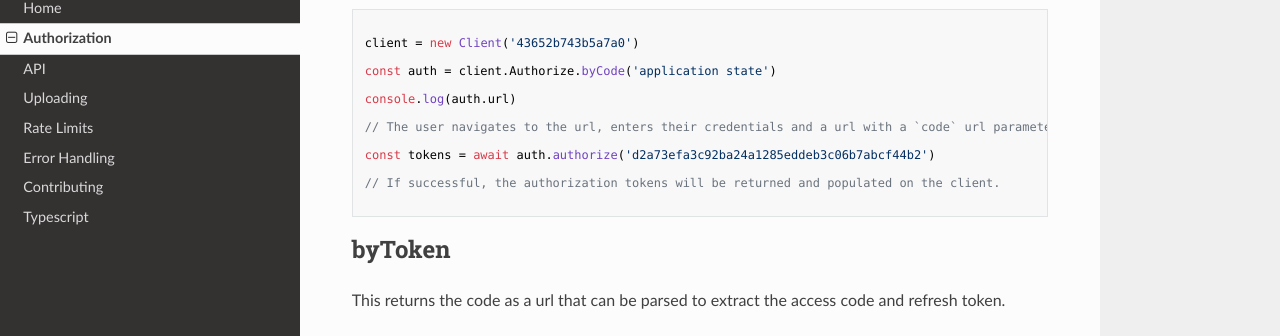
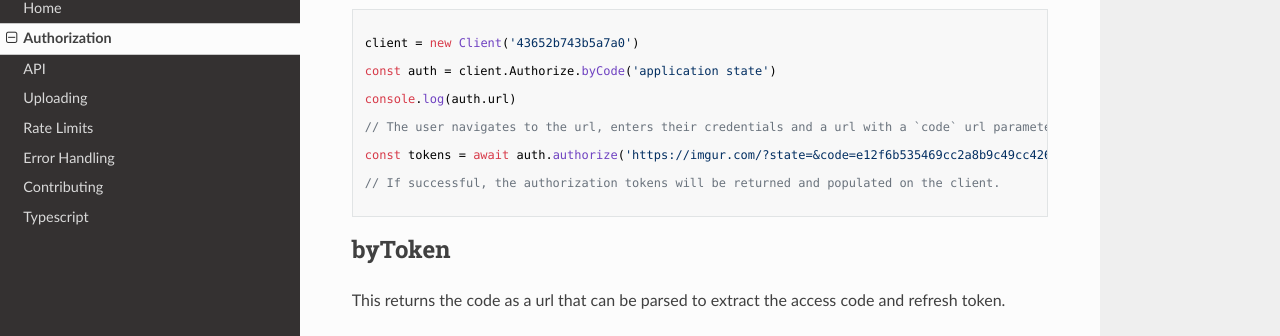
Before and after one commit to rmp135/imgur, an MkDocs documentation site: the page built from docs/docs/authorization.md, in a window 1280 px wide and 900 px high, scrolled down 491 px. Shown: the part 112-448 px from the top of the window. Built offline with MkDocs 1.6.1, drawn with Linux system fonts in a browser that asks for light colours; nearby versions of some CDN libraries; old or Windows-style settings are respelled for this version of MkDocs.

Commit message:
Updated docs to show how the token auth now works.

```diff
--- a/docs/docs/authorization.md
+++ b/docs/docs/authorization.md
@@ -28,7 +28,7 @@ console.log(auth.url)
 
 // The user navigates to the url, enters their credentials and a url with a `code` url parameter is returned. Put this code into the `authorize` function.
 
-const tokens = await auth.authorize('d2a73efa3c92ba24a1285eddeb3c06b7abcf44b2')
+const tokens = await auth.authorize('https://imgur.com/?state=&code=e12f6b535469cc2a8b9c49cc42681eb8117f7a61')
 
 // If successful, the authorization tokens will be returned and populated on the client.
 
```
